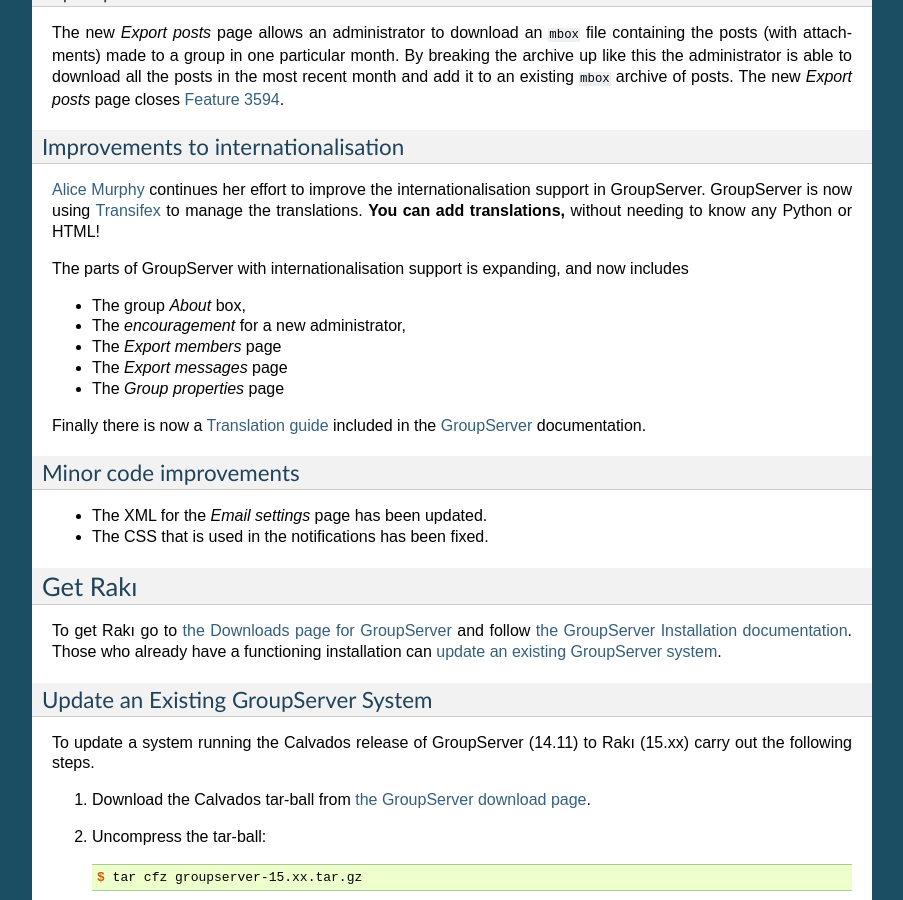
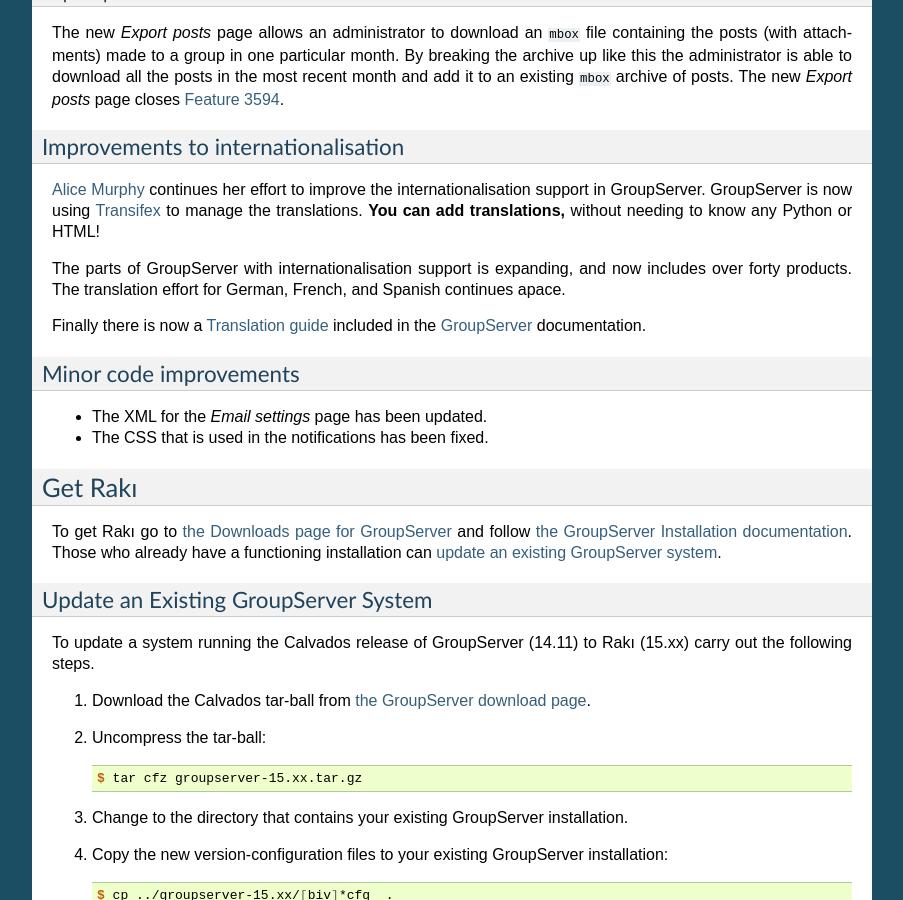
Before and after one commit to groupserver/buildout, a Sphinx documentation site: the page built from docs/release-notes-15xx.rst, in a window 1280 px wide and 900 px high, scrolled down 1259 px. Shown: the whole window, without its empty margins (198-1101 px from the left). Built offline with Sphinx 7.4.7, drawn with Linux system fonts in a browser that asks for light colours.

Commit message:
Adding to the release notes.

```diff
--- a/docs/release-notes-15xx.rst
+++ b/docs/release-notes-15xx.rst
@@ -107,13 +107,8 @@
 .. _Transifex: https://www.transifex.com/organization/groupserver/dashboard
 
 The parts of GroupServer with internationalisation support is
-expanding, and now includes
-
-* The group *About* box,
-* The *encouragement* for a new administrator,
-* The *Export members* page
-* The *Export messages* page
-* The *Group properties* page
+expanding, and now includes over forty products. The translation
+effort for German, French, and Spanish continues apace.
 
 Finally there is now a :doc:`translations` included in the
 GroupServer_ documentation.
```
